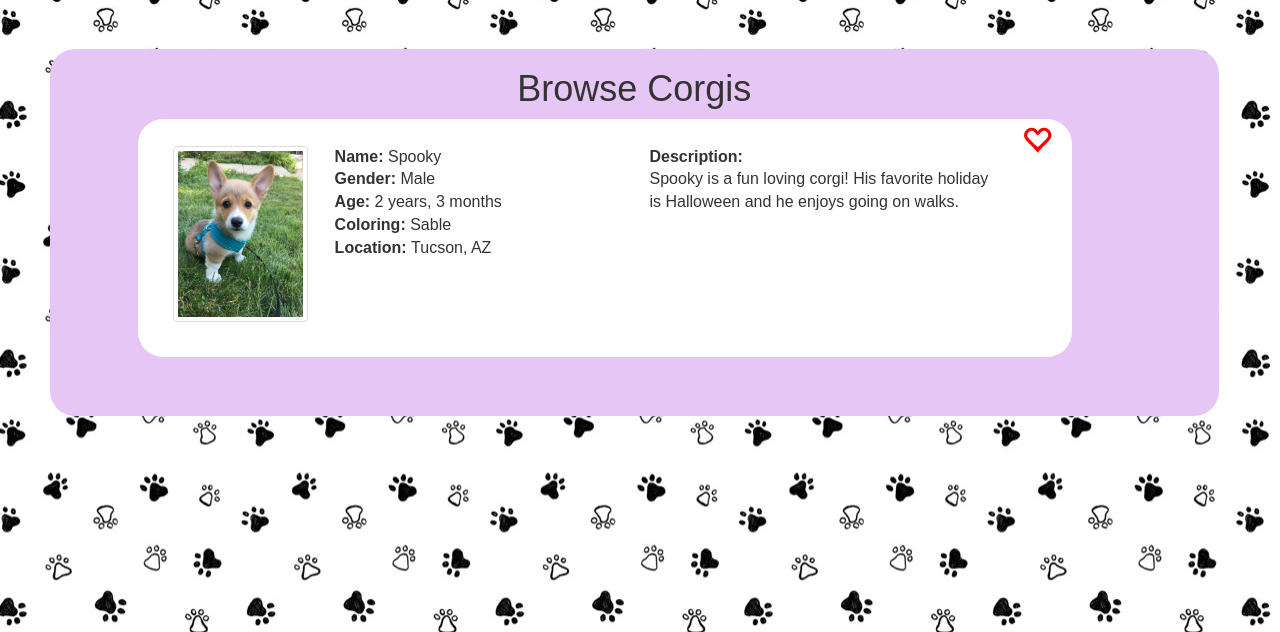
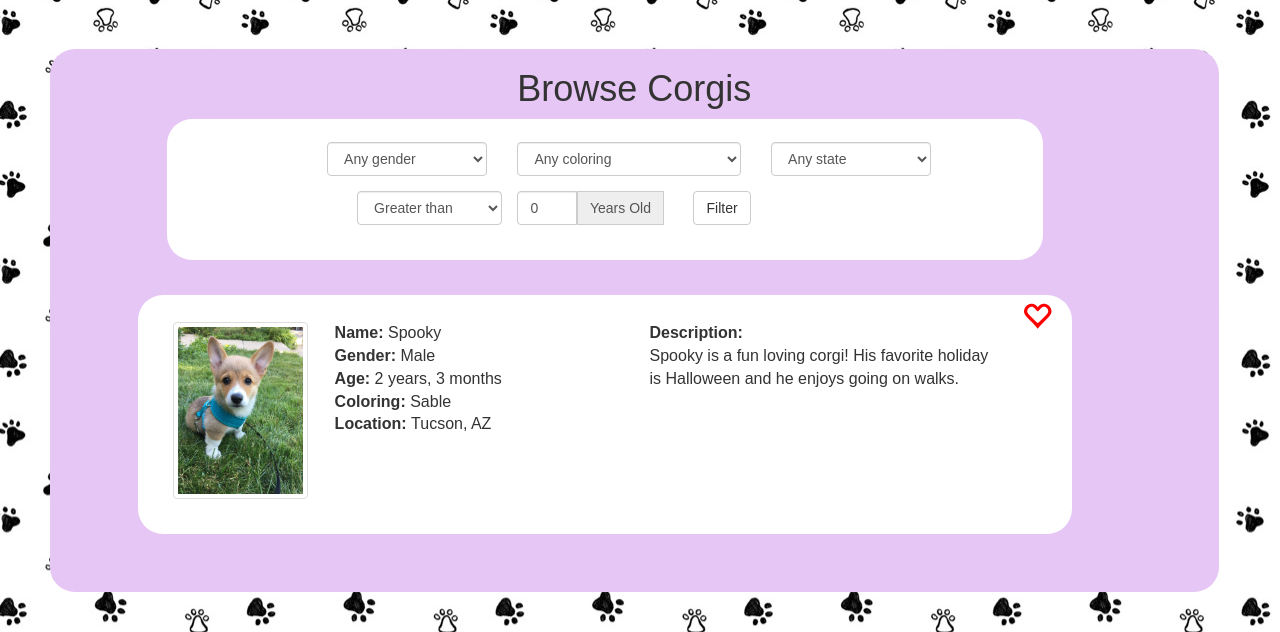
Before and after one commit to calvinmclean/CSC346Project2, a Django app: page /corgi/1/ in a window 1280 px wide. Shown: the part 51-683 px from the top of the page. Run offline with Django 3.2, Linux system fonts and the light colour scheme; data comes from the database, SQL or seed files in the repository; both versions use the stored data as it was after the commit; some libraries are stand-ins or nearby versions.

Commit message:
Added form for filtering on browse page

```diff
--- a/corgi_store/static/style.css
+++ b/corgi_store/static/style.css
@@ -243,8 +243,15 @@
 	padding-left: 3%;
 }
 
-.test
+.filter
 {
-	background-color: #111111;
-	height: 200px;
+	background-color: #FFFFFF;
+	width: 75%;
+	margin-left: 10%;
+	margin-bottom: 3%;
+	border-radius: 25px;
+	float: left;
+	padding-top: 2%;
+	padding-left:15%;
+	padding-bottom: 3%
 }
--- a/corgi_store/templates/browse.html
+++ b/corgi_store/templates/browse.html
@@ -5,6 +5,103 @@
 	<div class="home">
 		<div class="browse-box">
 			<h1>Browse Corgis</h1>
+			<div class="filter">
+				<form class="form-horizontal">
+					<div class="form-group">
+						<div class="row">
+		    				<div class="col-sm-3">
+		      					<select name="filter-gender" class="form-control" id="filter-gender" required>
+		      						<option selected >Any gender</option>
+		        					<option>Male</option>
+		        					<option>Female</option>
+		     					</select>
+		    				</div>
+		    				<div class="col-sm-4">
+		      					<select name="filter-coloring" class="form-control" id="filter-coloring" required>
+		      						<option selected >Any coloring</option>
+		        					<option>Red</option>
+	        						<option>Red-Headed Tricolor</option>
+	        						<option>Black-Headed Tricolor</option>
+	        						<option>Sable</option>
+	        						<option>Fawn</option>
+		     					</select>
+		    				</div>
+		    				<div class="col-sm-3">
+		      					<select name="filter-state" class="form-control" id="filter-state" required>
+		      						<option selected >Any state</option>
+		        					<option value="AL">Alabama</option>
+									<option value="AK">Alaska</option>
+									<option value="AZ">Arizona</option>
+									<option value="AR">Arkansas</option>
+									<option value="CA">California</option>
+									<option value="CO">Colorado</option>
+									<option value="CT">Connecticut</option>
+									<option value="DE">Delaware</option>
+									<option value="DC">District Of Columbia</option>
+									<option value="FL">Florida</option>
+									<option value="GA">Georgia</option>
+									<option value="HI">Hawaii</option>
+									<option value="ID">Idaho</option>
+									<option value="IL">Illinois</option>
+									<option value="IN">Indiana</option>
+									<option value="IA">Iowa</option>
+									<option value="KS">Kansas</option>
+									<option value="KY">Kentucky</option>
+									<option value="LA">Louisiana</option>
+									<option value="ME">Maine</option>
+									<option value="MD">Maryland</option>
+									<option value="MA">Massachusetts</option>
+									<option value="MI">Michigan</option>
+									<option value="MN">Minnesota</option>
+									<option value="MS">Mississippi</option>
+									<option value="MO">Missouri</option>
+									<option value="MT">Montana</option>
+									<option value="NE">Nebraska</option>
+									<option value="NV">Nevada</option>
+									<option value="NH">New Hampshire</option>
+									<option value="NJ">New Jersey</option>
+									<option value="NM">New Mexico</option>
+									<option value="NY">New York</option>
+									<option value="NC">North Carolina</option>
+									<option value="ND">North Dakota</option>
+									<option value="OH">Ohio</option>
+									<option value="OK">Oklahoma</option>
+									<option value="OR">Oregon</option>
+									<option value="PA">Pennsylvania</option>
+									<option value="RI">Rhode Island</option>
+									<option value="SC">South Carolina</option>
+									<option value="SD">South Dakota</option>
+									<option value="TN">Tennessee</option>
+									<option value="TX">Texas</option>
+									<option value="UT">Utah</option>
+									<option value="VT">Vermont</option>
+									<option value="VA">Virginia</option>
+									<option value="WA">Washington</option>
+									<option value="WV">West Virginia</option>
+									<option value="WI">Wisconsin</option>
+									<option value="WY">Wyoming</option>
+		     					</select>
+		    				</div>
+	  					</div>
+					 </div>
+					 <div class="col-sm-3">
+      					<select name="filter-age" class="form-control" id="filter-age" required>
+      						<option selected >Greater than</option>
+        					<option>Less than</option>
+        					<option>Equal to</option>
+     					</select>
+    				</div>
+					 <div class="input-group col-sm-4">
+			    		<input id="filter-year" type="number" class="form-control" name="filter-year" value=0 required>
+			   			<span class="input-group-addon">Years Old</span>
+	    				<div class="col-sm-offset-2 col-sm-2">
+	      					<button type="submit" class="btn btn-default">Filter</button>
+	    				</div>
+	  				</div>
+				</form>
+			</div>
+
+
 		    {% for corgi in corgis %}
 				<div class="one-corgi">
 					<div class="favorite" id="favorite{{ corgi.id }}">
```
Also changed, not shown: db.sqlite3.
